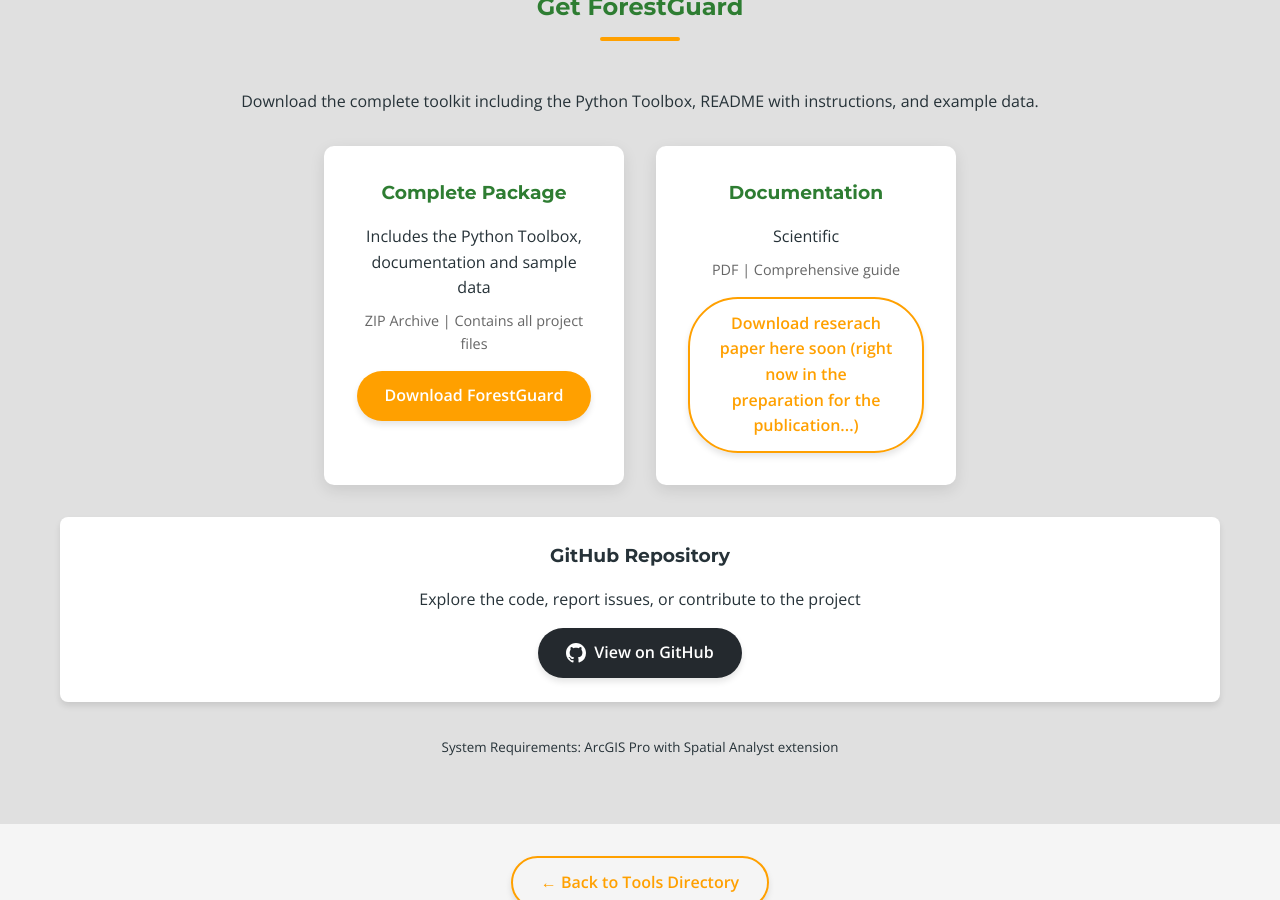
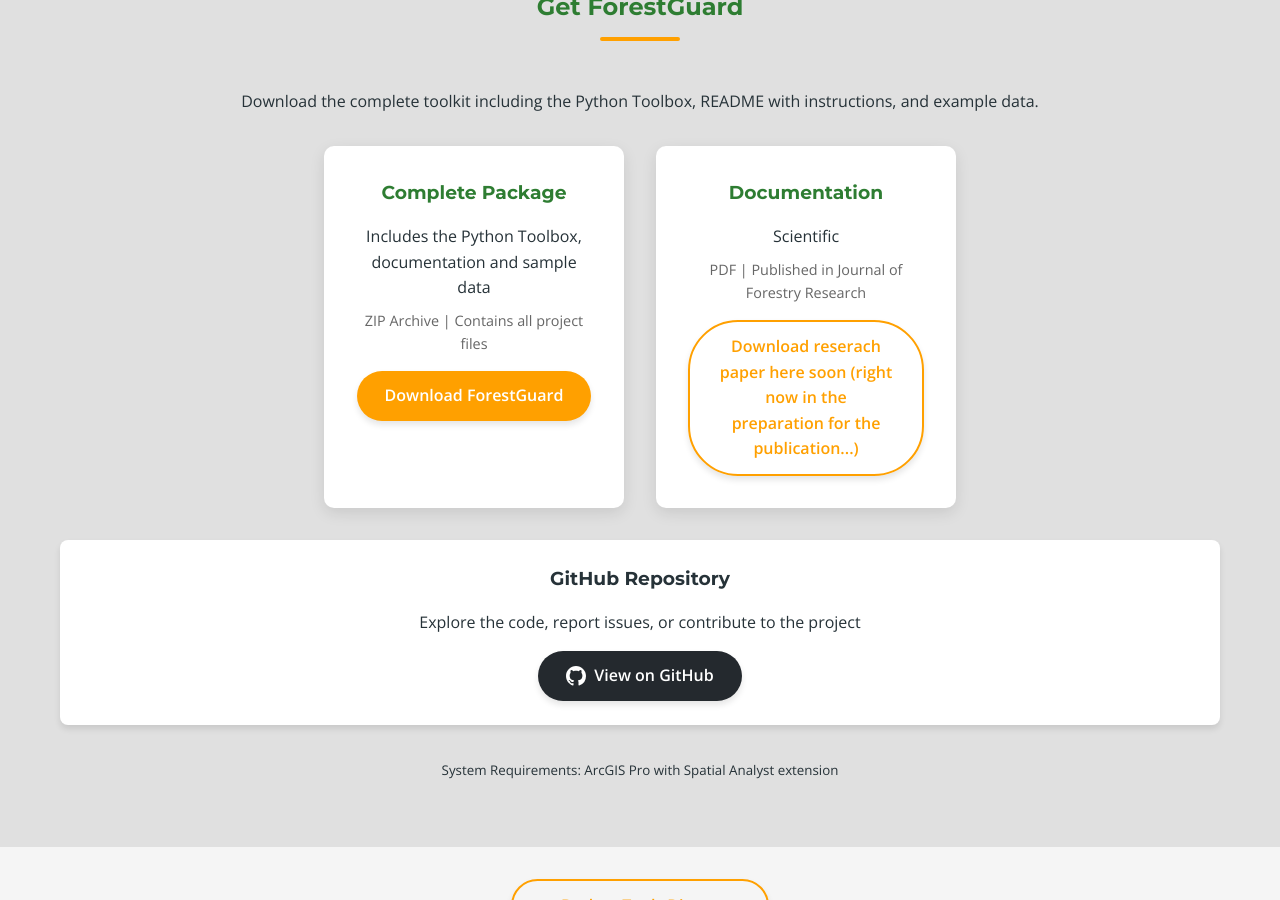
Before and after one commit to LiubovD/liubovd.github.io, a Jekyll site: the page forest_guard_tool.html, which Jekyll copies as it is, in a window 1280 px wide and 900 px high, scrolled down 2680 px. Built offline with Jekyll 4.4.1, drawn with Linux system fonts in a browser that asks for light colours.

Commit message:
Update forest_guard_tool.html

```diff
--- a/forest_guard_tool.html
+++ b/forest_guard_tool.html
@@ -434,7 +434,7 @@
                 <div class="download-card">
                     <h3>Documentation</h3>
                     <p>Scientific </p>
-                    <p class="file-info">PDF | Comprehensive guide</p>
+                    <p class="file-info">PDF | Published in Journal of Forestry Research</p>
                     <a href="#" class="btn btn-outline" style="margin-top: 1rem;">Download reserach paper here soon (right now in the preparation for the publication...)</a>
                 </div>
             </div>
```
